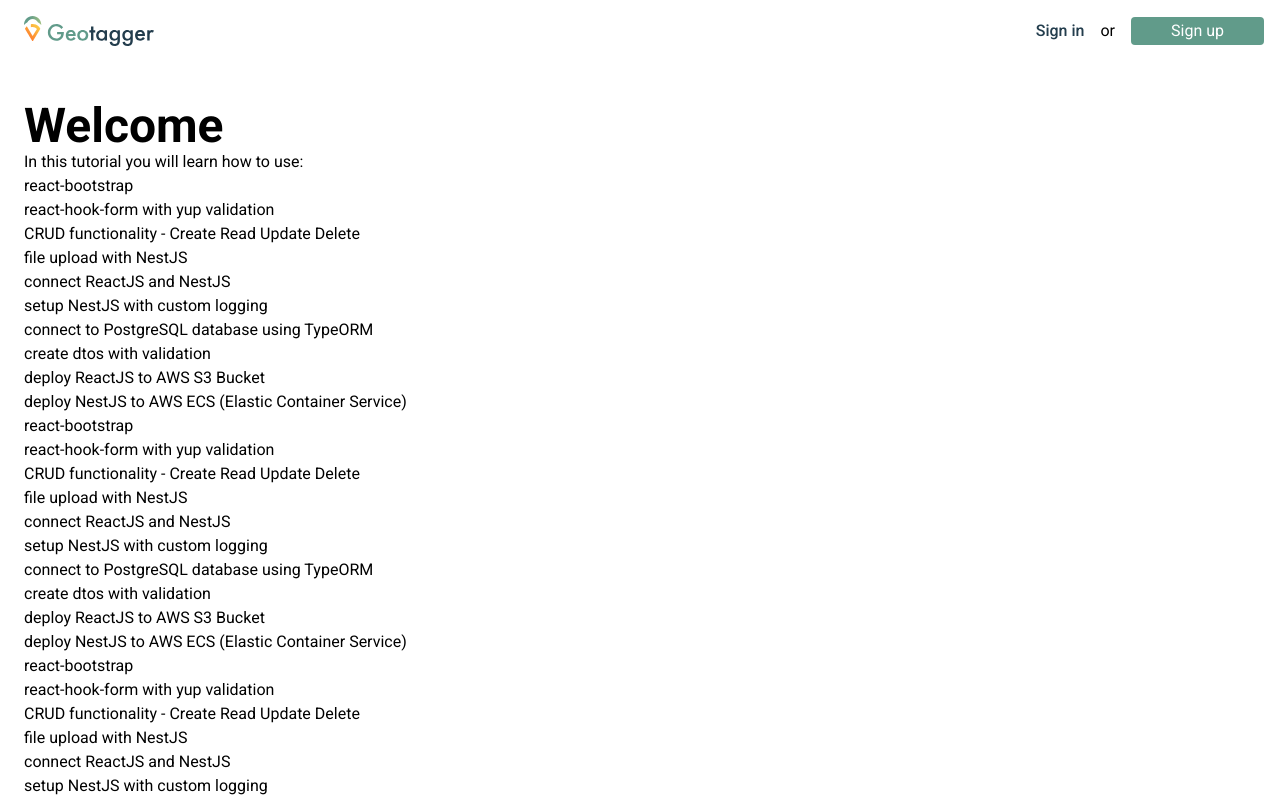
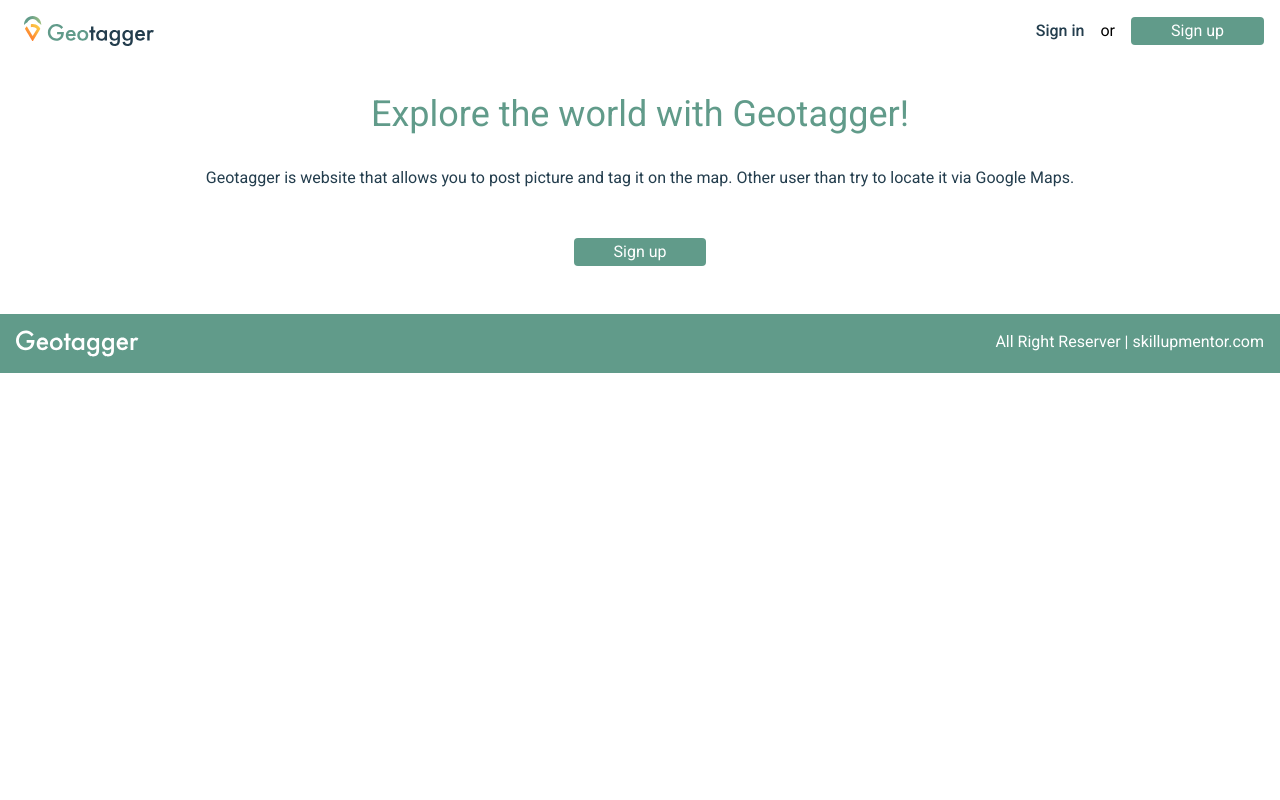
Before and after one commit to KristjanPet/GuessLocation_Frontend, a React (Create React App) app: page / in a window 1280 px wide. Shown: the top 800 px of the page. Built offline with nearby package versions, Linux system fonts and the light colour scheme.

Commit message:
Home page setup

```diff
--- a/src/pages/Home.tsx
+++ b/src/pages/Home.tsx
@@ -1,124 +1,24 @@
 import Layout from 'components/ui/Layout'
+import { routes } from 'constants/routesConstants'
 import { FC } from 'react'
+import { NavLink } from 'react-router-dom'
 
 const Home: FC = () => {
   return (
     <Layout>
-      <div className="p-2 mb-4">
-        <div className="container-fluid py-4">
-          <h1 className=" font-bold text-5xl">Welcome</h1>
-          <p className="col-md-8 fs-4">
-            In this tutorial you will learn how to use:
-          </p>
-          <ol>
-            <li>react-bootstrap</li>
-            <li>react-hook-form with yup validation</li>
-            <li>CRUD functionality - Create Read Update Delete</li>
-            <li>file upload with NestJS</li>
-            <li>connect ReactJS and NestJS</li>
-            <li>setup NestJS with custom logging</li>
-            <li>connect to PostgreSQL database using TypeORM</li>
-            <li>create dtos with validation</li>
-            <li>deploy ReactJS to AWS S3 Bucket</li>
-            <li>deploy NestJS to AWS ECS (Elastic Container Service)</li>
-          </ol>
-          <ol>
-            <li>react-bootstrap</li>
-            <li>react-hook-form with yup validation</li>
-            <li>CRUD functionality - Create Read Update Delete</li>
-            <li>file upload with NestJS</li>
-            <li>connect ReactJS and NestJS</li>
-            <li>setup NestJS with custom logging</li>
-            <li>connect to PostgreSQL database using TypeORM</li>
-            <li>create dtos with validation</li>
-            <li>deploy ReactJS to AWS S3 Bucket</li>
-            <li>deploy NestJS to AWS ECS (Elastic Container Service)</li>
-          </ol>
-          <ol>
-            <li>react-bootstrap</li>
-            <li>react-hook-form with yup validation</li>
-            <li>CRUD functionality - Create Read Update Delete</li>
-            <li>file upload with NestJS</li>
-            <li>connect ReactJS and NestJS</li>
-            <li>setup NestJS with custom logging</li>
-            <li>connect to PostgreSQL database using TypeORM</li>
-            <li>create dtos with validation</li>
-            <li>deploy ReactJS to AWS S3 Bucket</li>
-            <li>deploy NestJS to AWS ECS (Elastic Container Service)</li>
-          </ol>
-          <ol>
-            <li>react-bootstrap</li>
-            <li>react-hook-form with yup validation</li>
-            <li>CRUD functionality - Create Read Update Delete</li>
-            <li>file upload with NestJS</li>
-            <li>connect ReactJS and NestJS</li>
-            <li>setup NestJS with custom logging</li>
-            <li>connect to PostgreSQL database using TypeORM</li>
-            <li>create dtos with validation</li>
-            <li>deploy ReactJS to AWS S3 Bucket</li>
-            <li>deploy NestJS to AWS ECS (Elastic Container Service)</li>
-          </ol>
-          <ol>
-            <li>react-bootstrap</li>
-            <li>react-hook-form with yup validation</li>
-            <li>CRUD functionality - Create Read Update Delete</li>
-            <li>file upload with NestJS</li>
-            <li>connect ReactJS and NestJS</li>
-            <li>setup NestJS with custom logging</li>
-            <li>connect to PostgreSQL database using TypeORM</li>
-            <li>create dtos with validation</li>
-            <li>deploy ReactJS to AWS S3 Bucket</li>
-            <li>deploy NestJS to AWS ECS (Elastic Container Service)</li>
-          </ol>
-          <ol>
-            <li>react-bootstrap</li>
-            <li>react-hook-form with yup validation</li>
-            <li>CRUD functionality - Create Read Update Delete</li>
-            <li>file upload with NestJS</li>
-            <li>connect ReactJS and NestJS</li>
-            <li>setup NestJS with custom logging</li>
-            <li>connect to PostgreSQL database using TypeORM</li>
-            <li>create dtos with validation</li>
-            <li>deploy ReactJS to AWS S3 Bucket</li>
-            <li>deploy NestJS to AWS ECS (Elastic Container Service)</li>
-          </ol>
-          <ol>
-            <li>react-bootstrap</li>
-            <li>react-hook-form with yup validation</li>
-            <li>CRUD functionality - Create Read Update Delete</li>
-            <li>file upload with NestJS</li>
-            <li>connect ReactJS and NestJS</li>
-            <li>setup NestJS with custom logging</li>
-            <li>connect to PostgreSQL database using TypeORM</li>
-            <li>create dtos with validation</li>
-            <li>deploy ReactJS to AWS S3 Bucket</li>
-            <li>deploy NestJS to AWS ECS (Elastic Container Service)</li>
-          </ol>
-          <ol>
-            <li>react-bootstrap</li>
-            <li>react-hook-form with yup validation</li>
-            <li>CRUD functionality - Create Read Update Delete</li>
-            <li>file upload with NestJS</li>
-            <li>connect ReactJS and NestJS</li>
-            <li>setup NestJS with custom logging</li>
-            <li>connect to PostgreSQL database using TypeORM</li>
-            <li>create dtos with validation</li>
-            <li>deploy ReactJS to AWS S3 Bucket</li>
-            <li>deploy NestJS to AWS ECS (Elastic Container Service)</li>
-          </ol>
-          <ol>
-            <li>react-bootstrap</li>
-            <li>react-hook-form with yup validation</li>
-            <li>CRUD functionality - Create Read Update Delete</li>
-            <li>file upload with NestJS</li>
-            <li>connect ReactJS and NestJS</li>
-            <li>setup NestJS with custom logging</li>
-            <li>connect to PostgreSQL database using TypeORM</li>
-            <li>create dtos with validation</li>
-            <li>deploy ReactJS to AWS S3 Bucket</li>
-            <li>deploy NestJS to AWS ECS (Elastic Container Service)</li>
-          </ol>
-        </div>
+      <div className="p-4 mb-4 flex flex-col items-center">
+        <h1 className=" font-normal text-4xl text-primary text-center">
+          Explore the world with Geotagger!
+        </h1>
+        <p className="text-dark text-center mt-8">
+          Geotagger is website that allows you to post picture and tag it on the
+          map. Other user than try to locate it via Google Maps.{' '}
+        </p>
+        <NavLink to={routes.SIGNUP} className="mt-12">
+          <button className=" bg-primary rounded text-white px-10 py-0.5">
+            Sign up
+          </button>
+        </NavLink>
       </div>
     </Layout>
   )
```
